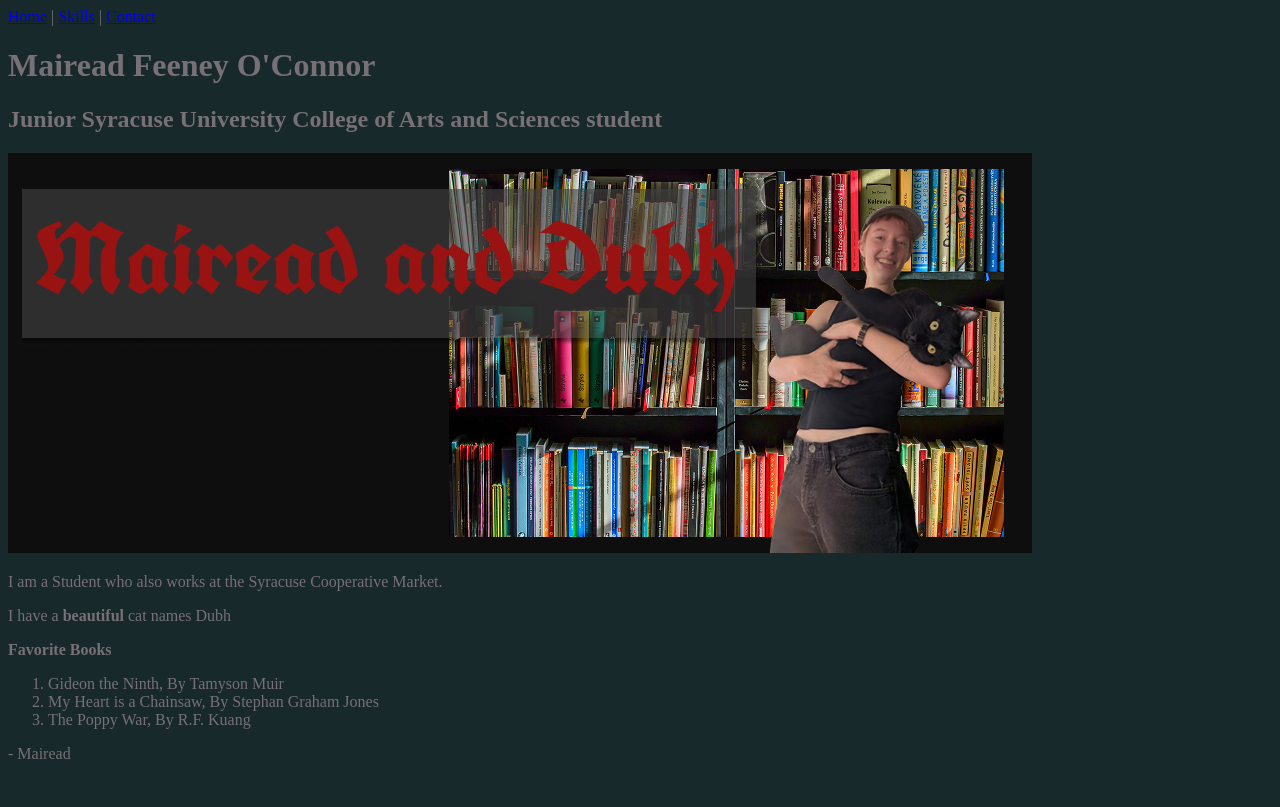
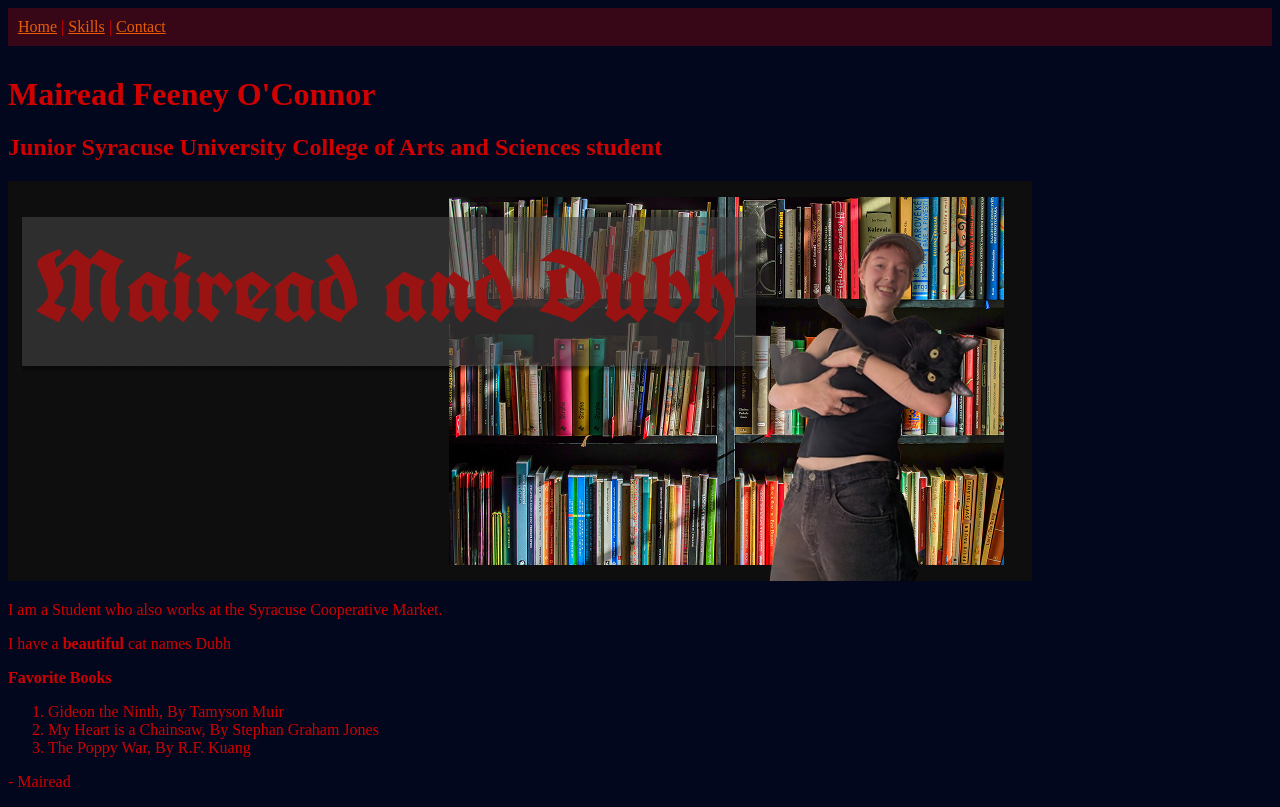
Before and after one commit to mifeeney/ist263, a plain HTML site: page lab07/index.html in a window 1280 px wide. Drawn offline with Linux system fonts and the light colour scheme.

Commit message:
Update style.css

```diff
--- a/lab07/style.css
+++ b/lab07/style.css
@@ -1,2 +1,19 @@
-body {background-color:#17292B; }
-body {color:#777076; }
+body {
+  background-color: #03071E;
+  color: #D00000;
+}
+
+a {
+  color: #F48C06;
+}
+nav{
+    background-color: #370617;
+    padding: 10px;
+    margin-bottom: 30px;
+}
+nav a {
+  color: #E85D04;
+}
+nav a:hover {
+    color:#9D0208;
+}
```
